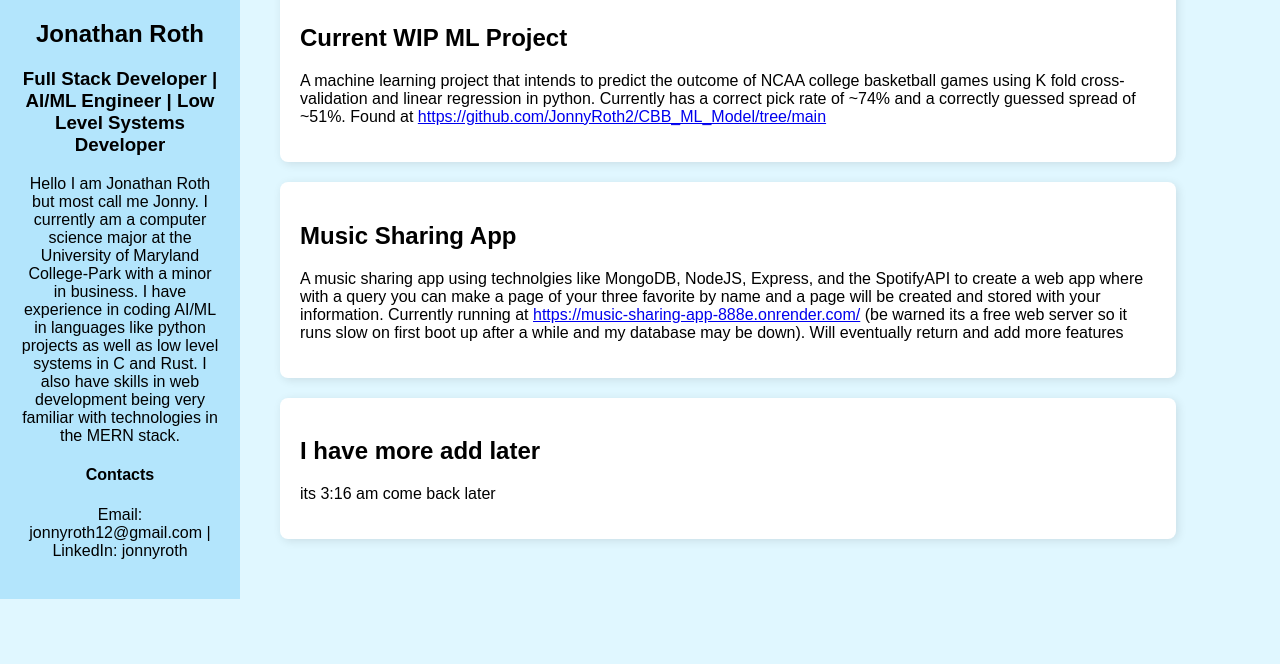
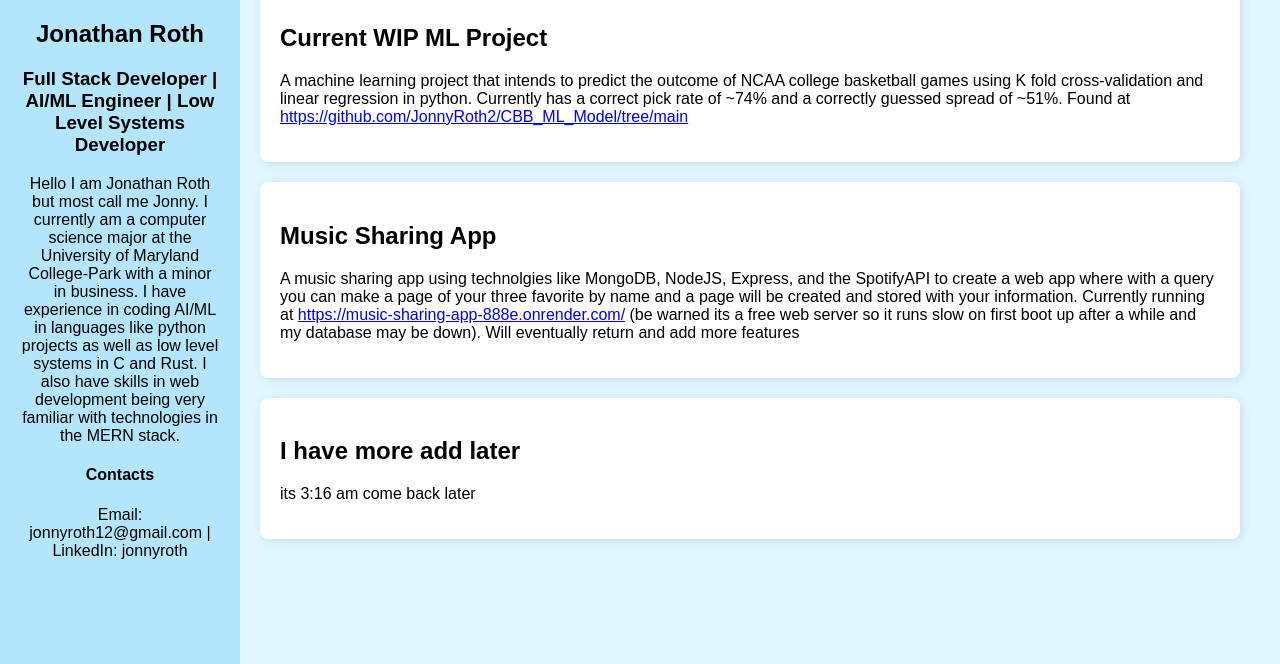
Before and after one commit to JonnyRoth2/JonnyRoth2.github.io, a website: page index.html in a window 1280 px wide. Shown: the part 136-800 px from the top of the page. Drawn offline with Linux system fonts and the light colour scheme.

Commit message:
re did the entire portfolio website on a whim again

```diff
--- a/public/css/style.css
+++ b/public/css/style.css
@@ -4,6 +4,7 @@ body {
     font-family: Arial, sans-serif;
     margin: 0;
     padding: 0;
+    height: 100vh;  /* Ensure the body takes up the entire viewport height */
 }
 
 .sidebar {
@@ -11,16 +12,20 @@ body {
     background-color: #b3e5fc;
     padding: 20px;
     text-align: center;
+    height: 100vh;  /* Make the sidebar's height match the full viewport height */
+    position: fixed;  /* Keep the sidebar fixed on the left side */
+    top: 0;
 }
 
-#jonny{
+#jonny {
     width: 150px;
     height: auto;
     border-radius: 10px;
 }
 
 .content {
-    width: 70%;
+    margin-left: 220px;  /* Add some space to the left so content doesn't overlap with the sidebar */
+    width: calc(100% - 220px);  /* Adjust the width to fill the remaining space */
     padding: 40px;
 }
 
```
